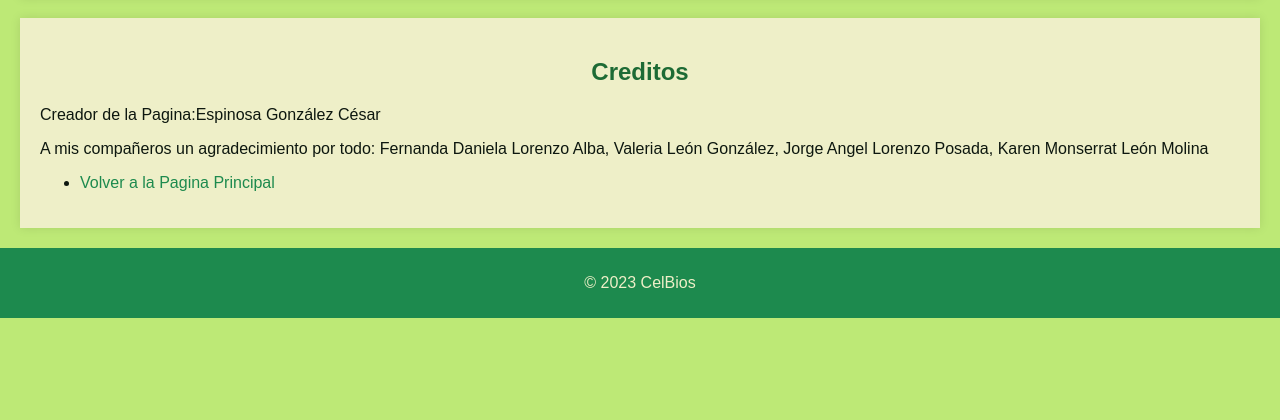
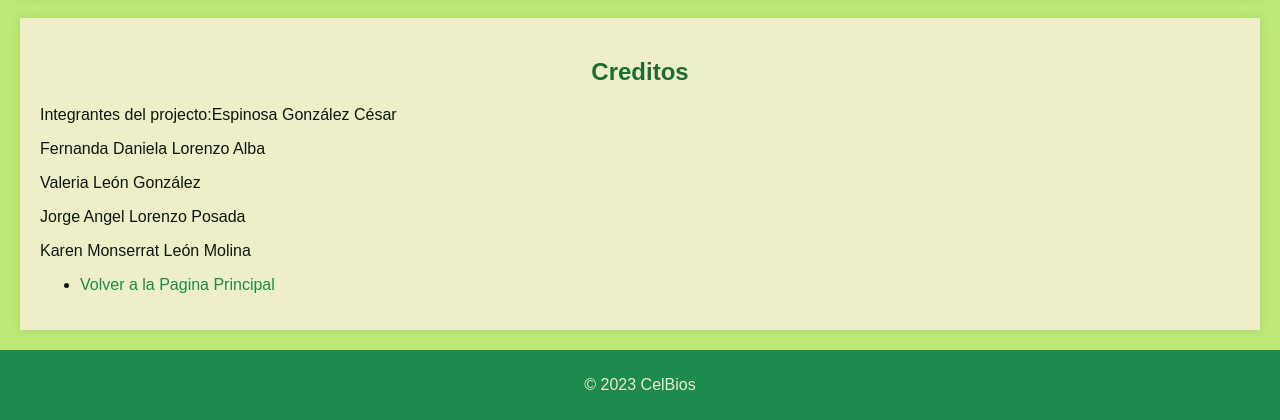
Before and after one commit to Moztazaz90/Bios, a plain HTML site: page index.html in a window 1280 px wide. Shown: the part 2858-3278 px from the top of the page. Before the commit the page ends 3176 px from the top, so only its background shows below. Drawn offline with Linux system fonts and the light colour scheme.

Commit message:
Add files via upload

```diff
--- a/index.html
+++ b/index.html
@@ -90,9 +90,12 @@
 
     <section id="creditos">
         <h2>Creditos</h2>
-        <p>Creador de la Pagina:Espinosa González César</p>
-        <p>A mis compañeros un agradecimiento por todo: Fernanda Daniela Lorenzo Alba, Valeria León González, Jorge Angel Lorenzo Posada, Karen Monserrat León Molina
-        </p>
+        <p>Integrantes del projecto:Espinosa González César</p>
+        <p>Fernanda Daniela Lorenzo Alba</p>
+        <p>Valeria León González</p>
+        <p> Jorge Angel Lorenzo Posada</p>
+        <p>Karen Monserrat León Molina</p>
+
 
         <nav>
             <ul>
```
